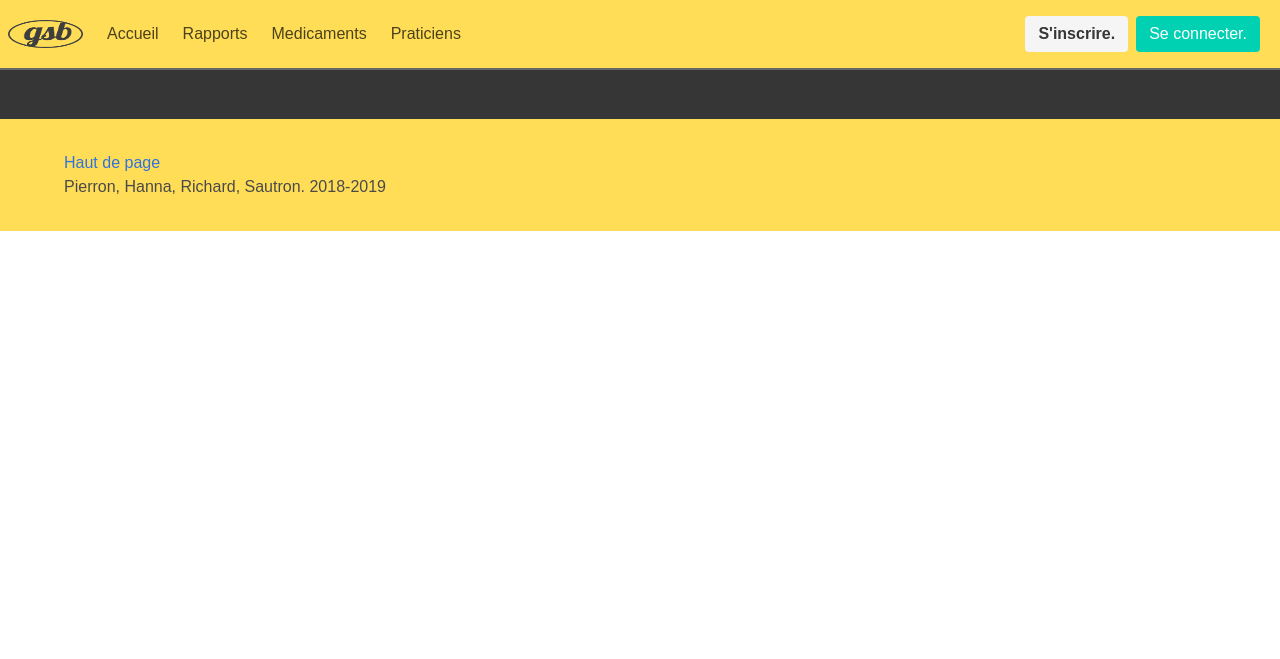
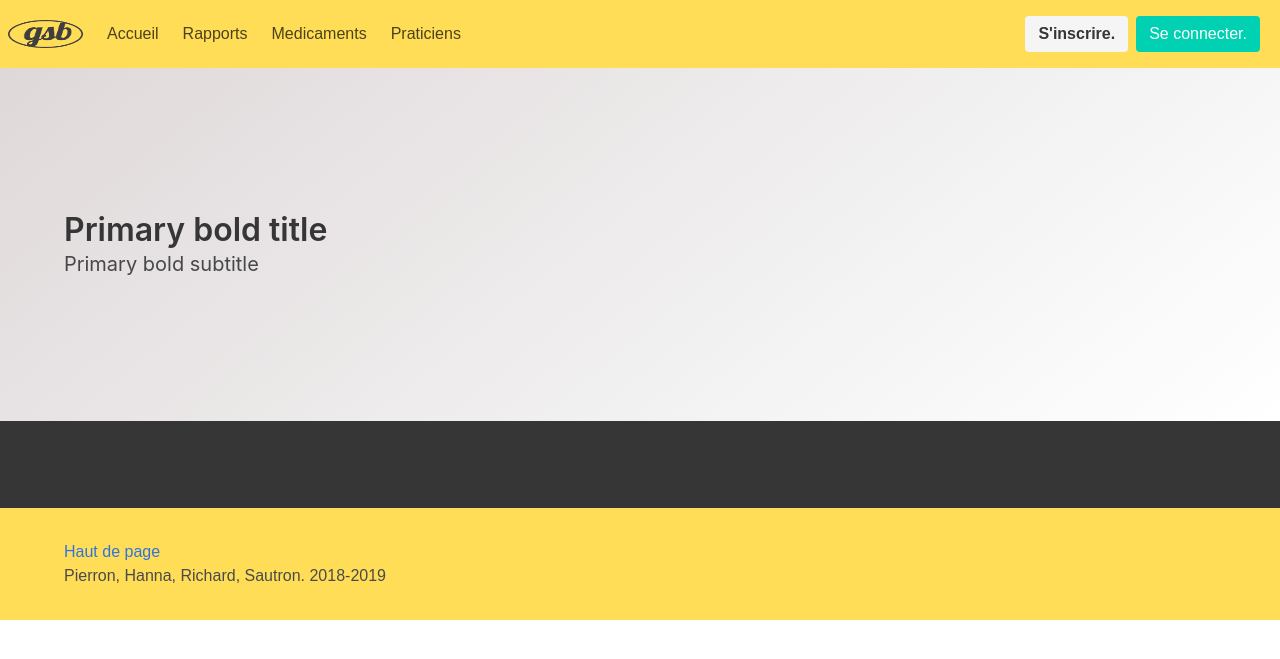
Before and after one commit to rubstr/gestionvisites, a Symfony app: template gestionRapportVisites/templates/application_rapport/index.html.twig in a window 1280 px wide. Shown: the top 659 px of the page. Run offline with Twig, Linux system fonts and the light colour scheme; the template is opened without the code that fills it, so the values that code supplies are empty; some libraries are stand-ins or nearby versions.

Commit message:
base modif 2

```diff
--- a/gestionRapportVisites/public/css/style.css
+++ b/gestionRapportVisites/public/css/style.css
@@ -1,6 +1,6 @@
 .navbar {
     padding: 8px 8px;
-    box-shadow: 0 2px 0 0 #666666;
+    /*box-shadow: 0 2px 0 0 #969595;*/
     font-family: Montserrat,sans-serif;
 }
 
@@ -20,7 +20,7 @@ body{
     font-family: Montserrat,sans-serif;
 }
 
-.header{
+.corp{
     padding-top: 2%;
     padding-bottom: 2%;
 }
--- a/gestionRapportVisites/templates/application_rapport/index.html.twig
+++ b/gestionRapportVisites/templates/application_rapport/index.html.twig
@@ -4,6 +4,22 @@
 
 {% block body %}
 
-  <div class="header">
+<div>
+<section class="hero is-medium is-light is-bold">
+  <div class="hero-body">
+    <div class="container">
+      <h1 class="title">
+        Primary bold title
+      </h1>
+      <h2 class="subtitle">
+        Primary bold subtitle
+      </h2>
+    </div>
   </div>
+</section>
+</div>
+
+<div class="corp container">
+  <h3 class="title is-3">Bienvenue</h3>
+</div>
 {% endblock %}
```
